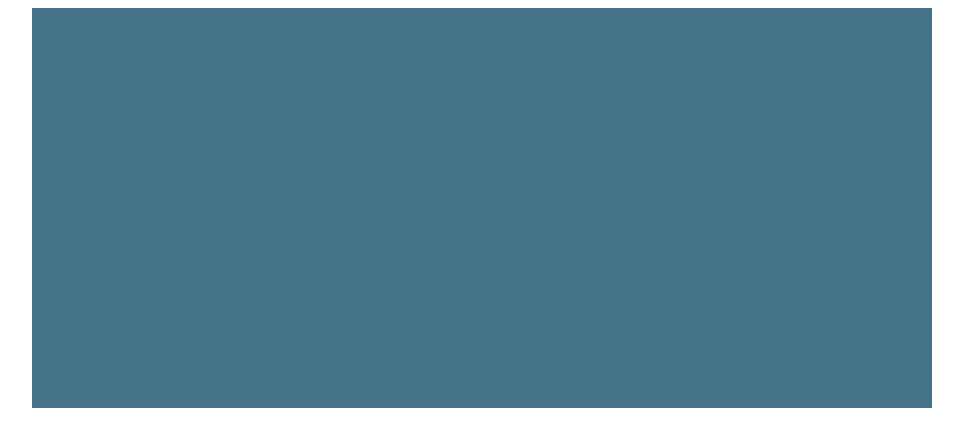
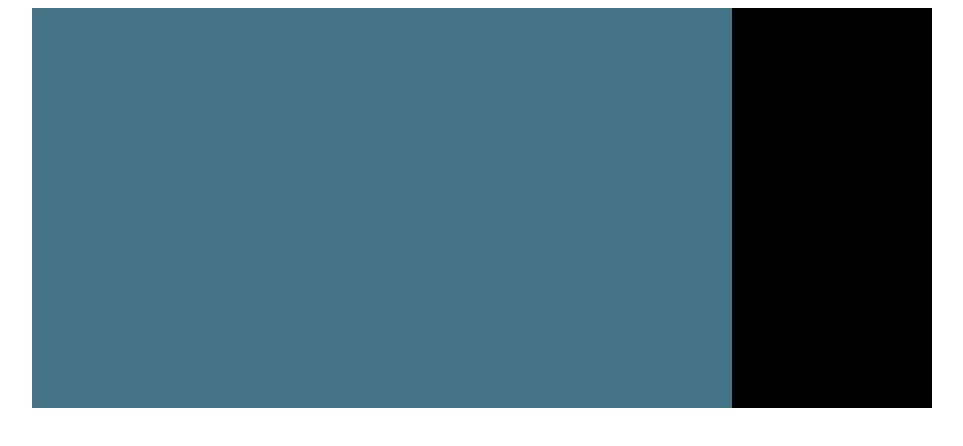
Before and after one commit to kapaha/math-castle, a website built with webpack: page src/index.html in a window 1280 px wide. Shown: the whole page, without its empty margins (158-1121 px from the left). Built offline with nearby package versions, Linux system fonts and the light colour scheme.

Commit message:
Add castle element and styles

```diff
--- a/src/index.html
+++ b/src/index.html
@@ -7,6 +7,8 @@
         <title>Document</title>
     </head>
     <body>
-        <div id="game-board"></div>
+        <div id="game-board">
+            <div id="castle"></div>
+        </div>
     </body>
 </html>
--- a/src/styles/styles.css
+++ b/src/styles/styles.css
@@ -1,6 +1,20 @@
+:root {
+    --game-board-height: 400px;
+}
+
 #game-board {
     margin: auto;
     background-color: rgb(69, 115, 136);
-    height: 400px;
+    height: var(--game-board-height);
     width: 900px;
+    position: relative;
 }
+
+#castle {
+    width: 200px;
+    height: var(--game-board-height);
+    position: absolute;
+    top: 0;
+    right: 0;
+    background-color: black;
+}
```
